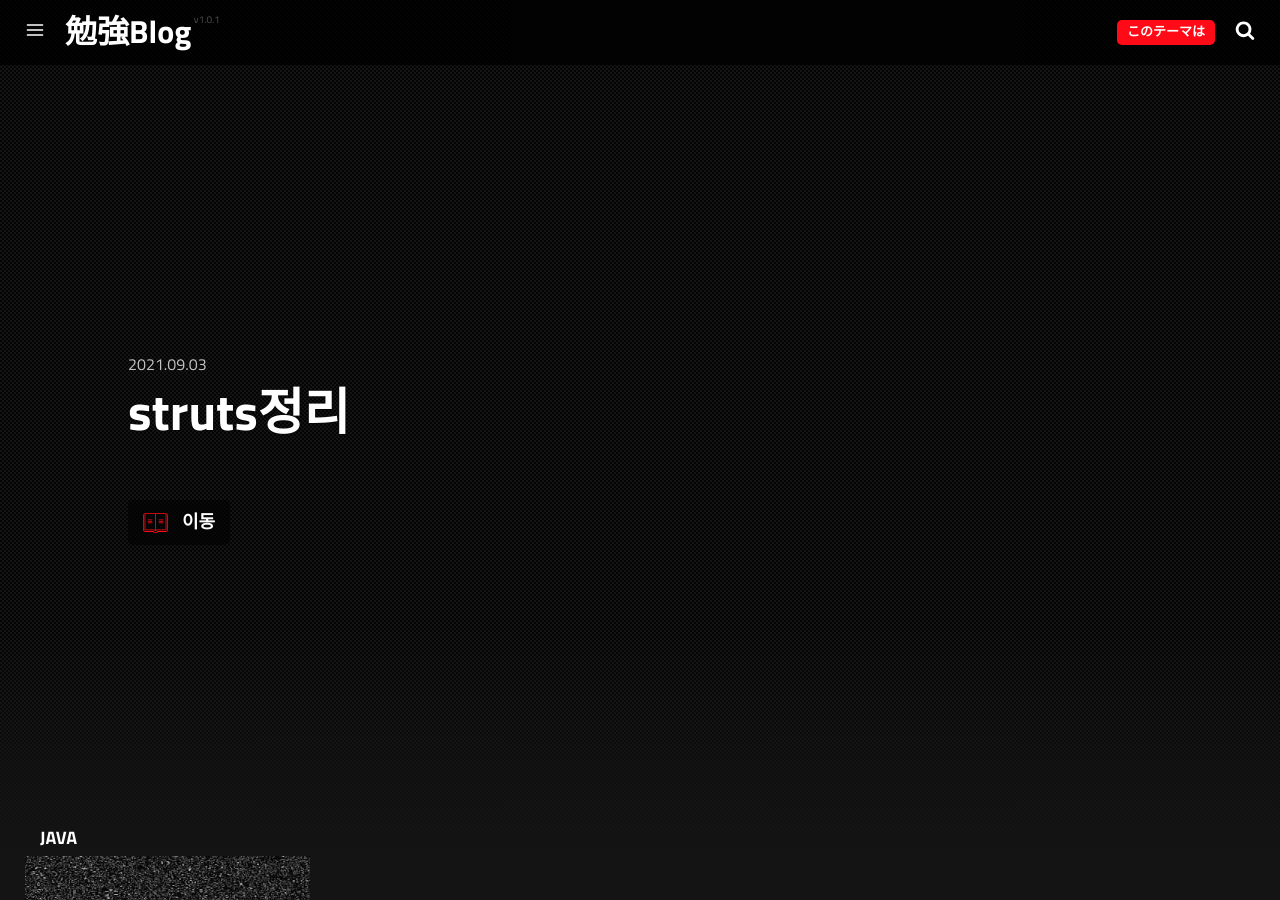
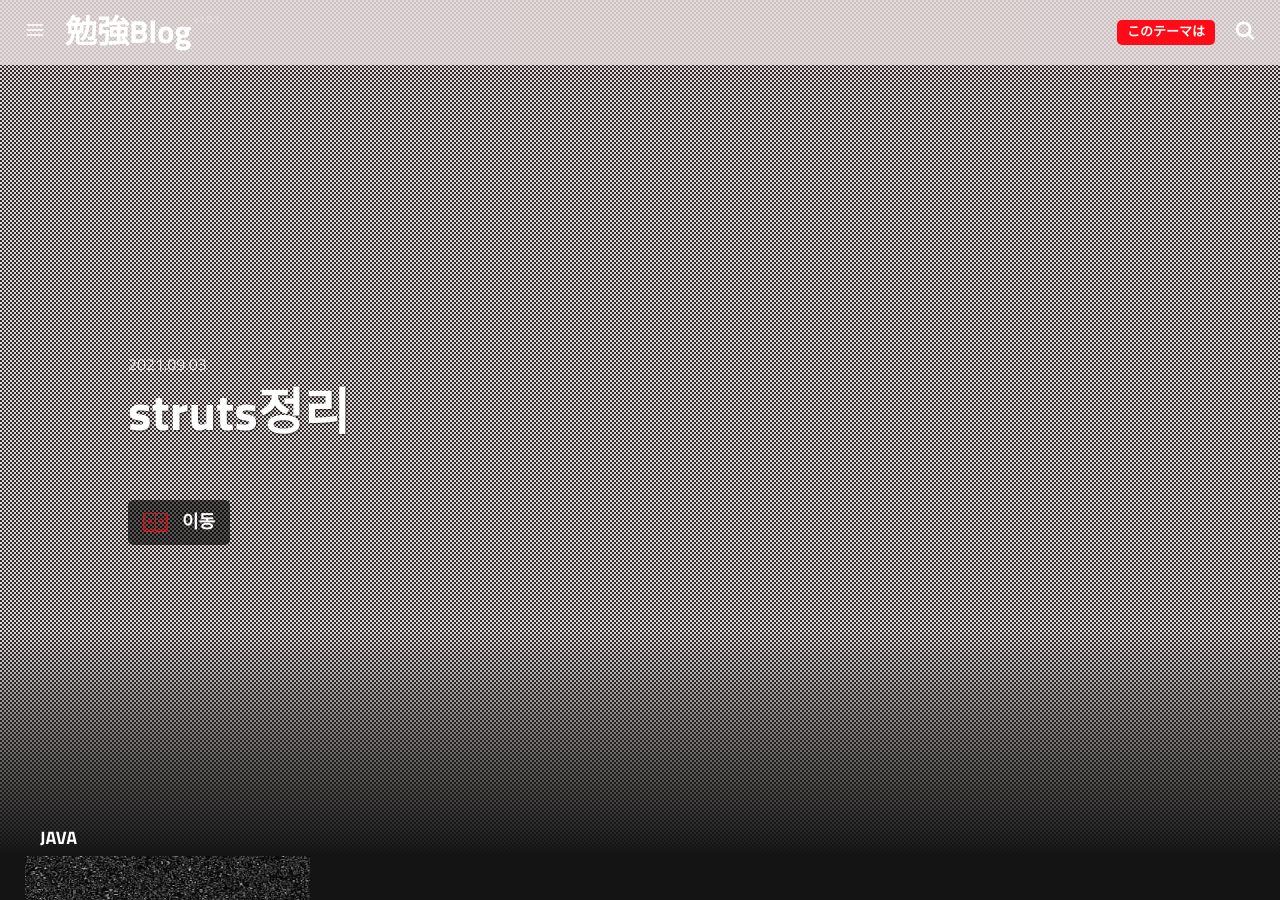
Before and after one commit to HwangYong88/HwangYong88.github.io, a Jekyll site: the page built from index.html, in a window 1280 px wide and 900 px high. Built offline with Jekyll 4.4.1, drawn with Linux system fonts in a browser that asks for light colours; a script that is not in the unit is left out.

Commit message:
Revert "초기화1.2"
This reverts commit 3c89b461c2c38def2ec257dca66d8278d9f89da7.

```diff
--- a/_sass/_header.scss
+++ b/_sass/_header.scss
@@ -105,10 +105,10 @@ body {
 }
 
 body.main-page {
-  background-color: #141414;
+  background-color: #e2d7d7;
 
   .bar-header {
-    background-color: rgba(0, 0, 0, 0.85);
+    background-color: rgba(231, 221, 221, 0.85);
   }
 }
 
--- a/admin/config.yml
+++ b/admin/config.yml
@@ -282,7 +282,7 @@ collections:
           - label: "Primary Dark Color"
             name: "primaryDark"
             widget: "color"
-            default: "#f2f2f2"
+            default: "#141414"
           - label: "Accent Dark Color"
             name: "accentDark"
             default: "#ffffff"
```
